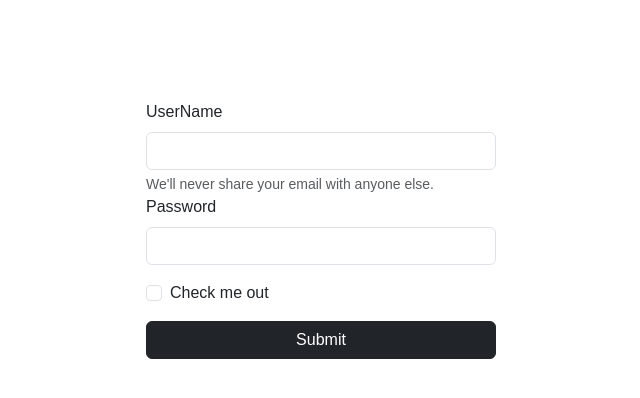
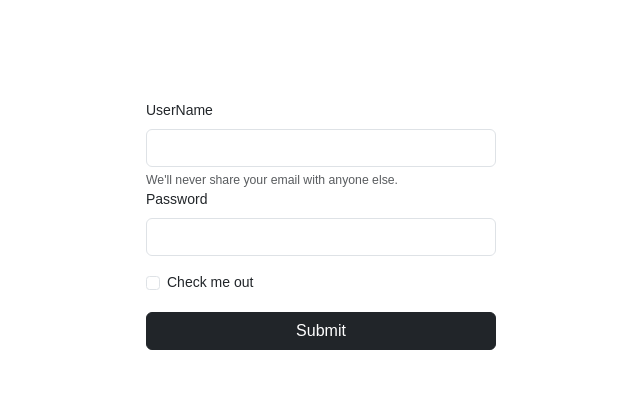
Before and after one commit to NavodaNimnadi/babybubbles, a PHP site: page /login.php in a window 1280 px wide. Shown: the top 398 px of the page, without its empty margins (319-959 px from the left). Run offline with PHP 8.4, Linux system fonts and the light colour scheme.

Commit message:
solve problem

```diff
--- a/login.php
+++ b/login.php
@@ -32,7 +32,7 @@
 <style>
    body {
             font-family:Arial;
-            font_size:14px;
+            font-size:14px;
         }
         .login{
           width:350px;
```
